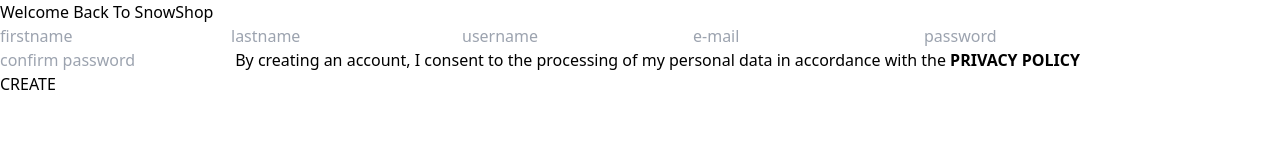
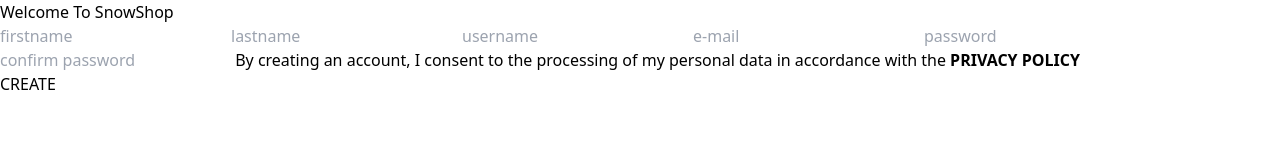
Before and after one commit to KacharNabil/ecommerce-app, a React (Vite) app in the folder frontend/: page / in a window 1280 px wide. Shown: the top 160 px of the page. Built offline with nearby package versions, Linux system fonts and the light colour scheme.

Commit message:
login and register are added

```diff
--- a/frontend/src/pages/Register.jsx
+++ b/frontend/src/pages/Register.jsx
@@ -6,7 +6,7 @@
     <div className='bg-white w-[35%] p-8 rounded-xl shadow-xl '>
         <form action="" method="post"     >
 
-          <h1 className='font-bold text-[20px] text-center my-2'>Welcome Back To <span className='text-gray-300'>Snow</span>Shop</h1>
+          <h1 className='font-bold text-[20px] text-center my-2'>Welcome  To <span className='text-gray-300'>Snow</span>Shop</h1>
           <div  className='flex flex-wrap justify-center  '>
           <input type="text" placeholder='firstname' className='my-4 py-1.5 px-2 rounded-md font-medium bg-gray-100 border-2 border-gray-100 mr-5'/>
           <input type="text" placeholder='lastname' className='my-4 py-1.5 px-2 rounded-md font-medium bg-gray-100 border-2 border-gray-100 mr-5'/>
```
